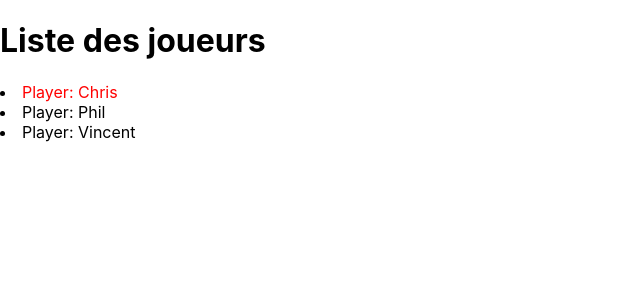
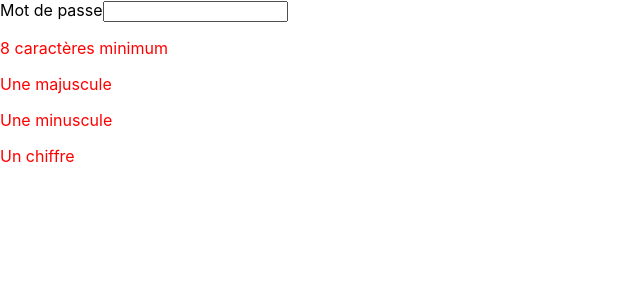
Before and after one commit to pcuisinaud/formation-reactjs, a React (Create React App) app in the folder reactjs/demo/: page / in a window 1280 px wide. Shown: the top 300 px of the page, without its empty margins (0-640 px from the left). Built offline with nearby package versions, Linux system fonts and the light colour scheme.

Commit message:
MotDePasse

```diff
--- /dev/null
+++ b/reactjs/demo/src/MotDePasse.js
@@ -0,0 +1,41 @@
+import React from 'react';
+
+class MotDePasse extends React.Component {
+    constructor(props) {
+        super(props);
+        this.state = {
+            testLength: false,
+            testUpper: false,
+            testLower: false,
+            testNumber: false
+        };
+    }
+    onKeyUp() {
+        let password = document.getElementById('password').value;
+        console.log(password);
+        let newState = {
+            testLength: password.length > 8,
+            testUpper: password.match(/[A-Z]/g),
+            testLower: password.match(/[a-z]/g),
+            testNumber: password.match(/[0-9]/g)
+        }
+        this.setState(newState);
+    }
+    render() {
+        return (
+            <>
+                <div>
+                    <label for="password">Mot de passe</label>
+                    <input id="password" type="password" onKeyUp={()=>this.onKeyUp()}/>
+                </div>
+                <div>
+                    <p style={{color: this.state.testLength?'green':'red'}}>8 caractères minimum</p>
+                    <p style={{color: this.state.testUpper?'green':'red'}}>Une majuscule</p>
+                    <p style={{color: this.state.testLower?'green':'red'}}>Une minuscule</p>
+                    <p style={{color: this.state.testNumber?'green':'red'}}>Un chiffre</p>
+                </div>
+            </>)
+    }
+}
+
+export default MotDePasse;
--- a/reactjs/demo/src/MyApp.js
+++ b/reactjs/demo/src/MyApp.js
@@ -1,28 +1,10 @@
 import React, { useState } from 'react';
-import Players from './Players';
+import MotDePasse from './MotDePasse';
 
-function Test(props) {
+function MyApp() {
     return (
         <div>
-            <h1>Test</h1>
-            <p>{props.content}</p>
-        </div>
-    )
-}
-
-function MyApp() {
-    //const title = "Simple titre";
-    const [title, setTitle] = useState("Test");
-
-    let list = <ul>
-        <li>Element 1</li>
-        <li>Element 2</li>
-        <li>Element 3</li>
-    </ul>
-
-    return (
-        <div>
-            <Players />
+            <MotDePasse />
         </div>
     );
 }
```
